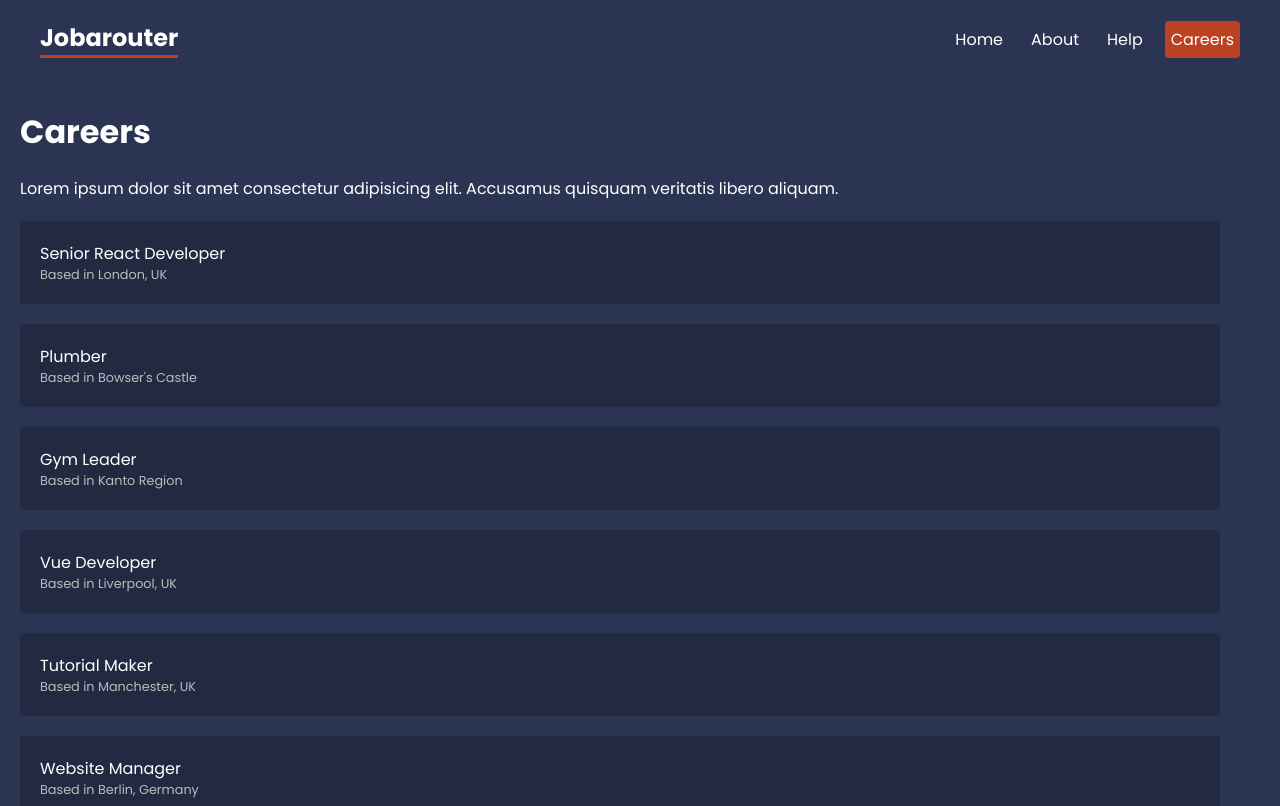
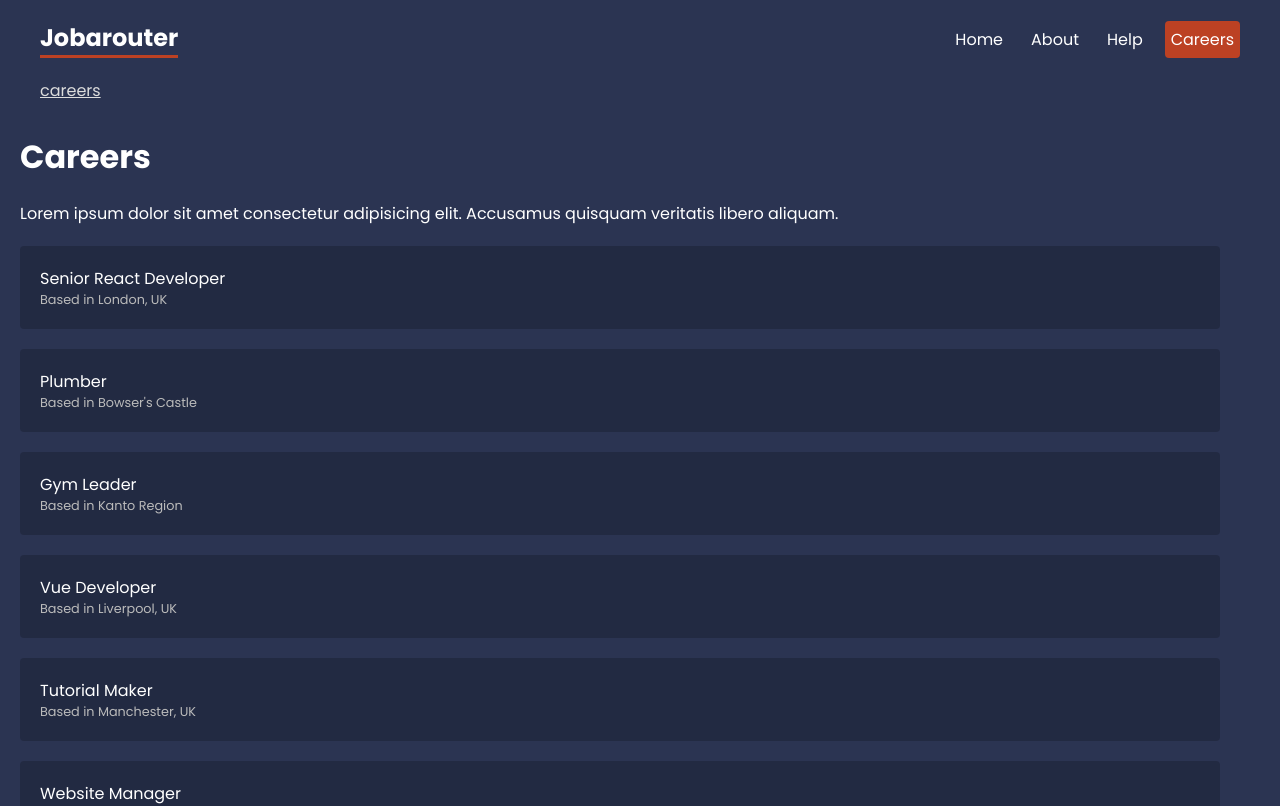
Before and after one commit to AbassKoyang/jobarouter, a React (Create React App) app: page /careers in a window 1280 px wide. Shown: the top 806 px of the page. Built offline with nearby package versions, Linux system fonts and the light colour scheme; data requests are answered from the project's data file; the HTML template or start-up script is replaced by a standard one.

Commit message:
added breadcrumbs using the useLocation hook from react-router for easy navigation, chnaged the id of each career from a number to a slug

```diff
--- a/data/db.json
+++ b/data/db.json
@@ -1,43 +1,43 @@
 {
     "careers": [
       {
-        "id": "1",
+        "id": "senior-react-developer",
         "title": "Senior React Developer",
         "salary": 50000,
         "location": "London, UK"
       },
       {
-        "id": "2",
+        "id": "plumber",
         "title": "Plumber",
         "salary": 40000,
         "location": "Bowser's Castle"
       },
       {
-        "id": "3",
+        "id": "gym-leader",
         "title": "Gym Leader",
         "salary": 75000,
         "location": "Kanto Region"
       },
       {
-        "id": "4",
+        "id": "vue-developer",
         "title": "Vue Developer",
         "salary": 40000,
         "location": "Liverpool, UK"
       },
       {
-        "id": "5",
+        "id": "tutorial-maker",
         "title": "Tutorial Maker",
         "salary": 35000,
         "location": "Manchester, UK"
       },
       {
-        "id": "6",
+        "id": "website-manager",
         "title": "Website Manager",
         "salary": 50000,
         "location": "Berlin, Germany"
       },
       {
-        "id": "7",
+        "id": "food-tester",
         "title": "Food Tester",
         "salary": 30000,
         "location": "London, UK"
--- a/src/components/BreadCrumbs.jsx
+++ b/src/components/BreadCrumbs.jsx
@@ -1,9 +1,24 @@
-import React from 'react'
+import { Link, useLocation } from "react-router-dom";
 
 const BreadCrumbs = () => {
+    const location = useLocation();
+    let currentLink = '';
+    const crumbs = location.pathname.split('/')
+    .filter(crumb => crumb !== '')
+    .map((crumb) => {
+        currentLink += `/${crumb}`;
+        return(
+            <div className="crumb">
+                <Link to={currentLink} key={crumb}>{crumb}</Link>
+            </div>
+        )
+    })
+
   return (
-    <div>BreadCrumbs</div>
+    <div className="breadcrumbs">
+        {crumbs}
+    </div>
   )
 }
 
-export default BreadCrumbs
+export default BreadCrumbs;
--- a/src/index.css
+++ b/src/index.css
@@ -53,7 +53,7 @@ header nav a.active{
 main{
   max-width: 1200px;
   padding: 40px auto;
-  margin-top: 50px;
+  margin-top: 30px;
 }
 
 /* help layout */
@@ -134,3 +134,21 @@ form label span {
 
 
 /* breadcrumbs */
+.breadcrumbs {
+  max-width: 1200px;
+  margin: 20px auto;
+}
+.breadcrumbs > *{
+  display: inline-block;
+  margin-right: 10px;
+}
+.breadcrumbs .crumb:after {
+  content: '>';
+  margin-left: 10px;
+}
+.breadcrumbs .crumb:last-child:after {
+  display: none;
+}
+.breadcrumbs .crumb a {
+  color: #ddd;
+}
--- a/src/layouts/RootLayout.jsx
+++ b/src/layouts/RootLayout.jsx
@@ -1,5 +1,6 @@
 import React from 'react'
 import { NavLink, Outlet } from 'react-router-dom';
+import BreadCrumbs from '../components/BreadCrumbs';
 
 const RootLayout = () => {
   return (
@@ -13,6 +14,7 @@ const RootLayout = () => {
             <NavLink to='careers'>Careers</NavLink>
             </nav>
         </header>
+        <BreadCrumbs />
 
         <main>
             <Outlet />
--- a/src/pages/careers/Careers.jsx
+++ b/src/pages/careers/Careers.jsx
@@ -5,7 +5,7 @@ const Careers = () => {
   return (
     <div className="careers">
     {careers.map((career) => (
-        <Link to={career.id.toString()} key={career.id}>
+        <Link to={career.id} key={career.id}>
             <p>{career.title}</p>
             <p>Based in {career.location}</p>
         </Link>
```
